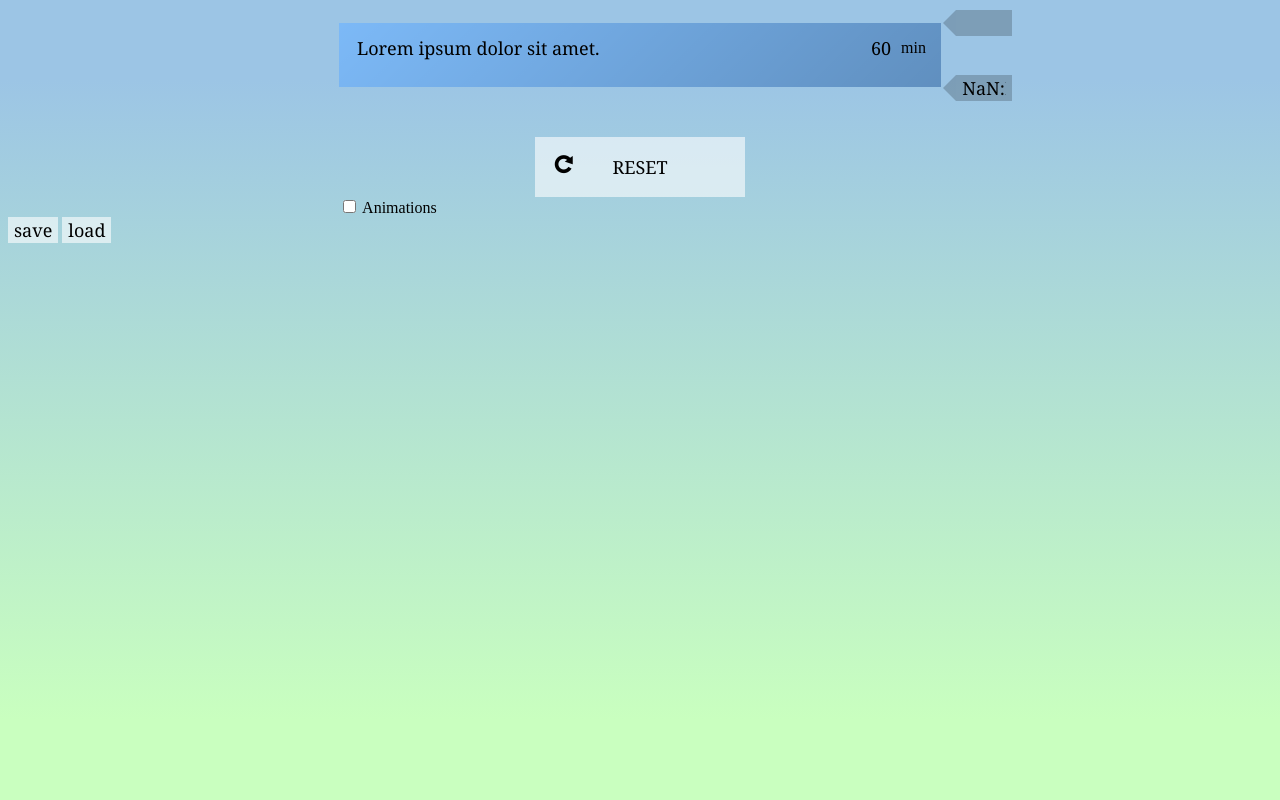
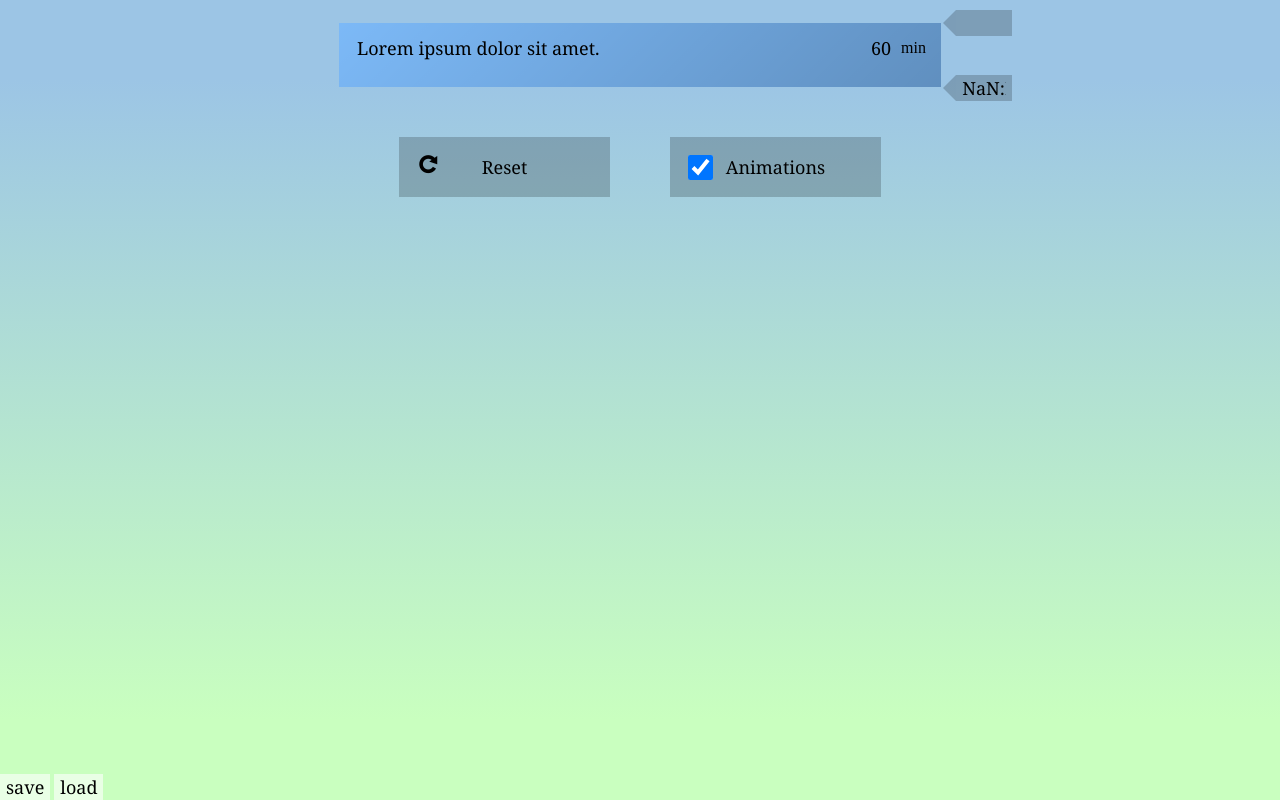
Before and after one commit to Hurtak/DayPlanner, a plain HTML site: page src/index.htm in a window 1280 px wide. Drawn offline with Linux system fonts and the light colour scheme; files whose address does not match are found by name.

Commit message:
animations check box properly styled. styles for iptions put into separate file options.css

```diff
--- /dev/null
+++ b/src/css/options.css
@@ -0,0 +1,67 @@
+.options {
+	margin-top: 50px;
+}
+
+	.options button {
+		position: relative;
+
+		float: left;
+		margin-left: 10%;
+
+		width: 35%;
+		height: 60px;
+	}
+
+	.options button i {
+		position: absolute;
+		left: 20px;
+	}
+
+	.options button, .options label {
+		background-color: rgba(0, 0, 0, .2);
+	}
+
+		.options button:hover, .options label:hover {
+			background-color: rgba(0, 0, 0, .4);
+		}
+
+
+.animations-checkbox {
+	position: relative;
+	float: right;
+
+	width: 35%;
+	height: 60px;
+
+	margin-right: 10%;
+}
+
+	.animations-checkbox input {
+		position: relative;
+		left: 14px;
+		top: 15px;
+
+		width: 25px;
+		height: 25px;
+
+		-moz-appearance: none;
+	}
+
+	.animations-checkbox label {
+		position: absolute;
+		top: 0;
+
+		width: 100%;
+		height: 100%;
+	}
+
+	.animations-checkbox span {
+		position: absolute;
+		top: 0;
+		left: 0;
+
+		width: 100%;
+		line-height: 60px;
+
+		text-align: center;
+	}
--- a/src/css/style.css
+++ b/src/css/style.css
@@ -40,41 +40,19 @@ input:invalid {
 	background-color: rgb(255, 120, 120)!important;
 }
 
-
 button {
 	border: 0;
 	border-radius: 0;
 	outline: 0;
+}
+	button:hover {
+		background-color: rgba(255, 255, 255, .3);
+	}
 
+button, label {
 	cursor: pointer;
-
 	background-color: rgba(255, 255, 255, .6);
 
 	font-family: "Cambria", "Times New Roman", serif;
 	font-size: 18px;
 }
-
-button:hover {
-	background-color: rgba(255, 255, 255, .3);
-
-}
-
-
-.save-load {
-	margin-top: 50px;
-}
-
-.save-load button {
-	position: relative;
-
-	display: block;
-	margin: 0 auto;
-
-	width: 35%;
-	height: 60px;
-}
-
-.save-load button i {
-	position: absolute;
-	left: 20px;
-}
--- a/src/index.htm
+++ b/src/index.htm
@@ -9,6 +9,7 @@
 <link rel="stylesheet" href="css/style.css">
 <link rel="stylesheet" href="css/items.css">
 <link rel="stylesheet" href="css/menu.css">
+<link rel="stylesheet" href="css/options.css">
 <link rel="stylesheet" href="css/animations.css" id="animations-style">
 <link rel="stylesheet" href="css/time.css">
 
@@ -26,21 +27,31 @@
 		<!-- <div id="current-time">13:37</div> -->
 	</div>
 
-	<div id="save-load" class="save-load">
+	<div id="options" class="options">
+
 		<button id="reset">
 			<i class="el-icon-repeat"></i>
-			RESET
+			Reset
 		</button>
 
+		<div class="animations-checkbox">
 			<label>
 				<input type="checkbox" id="animations-checkbox">
+				<span>
 					Animations
+				</span>
 			</label>
 		</div>
+
 	</div>
 
+</div>
+
+<!-- dev menu -->
+<div style="position: fixed; bottom: 0; left: 0">
 	<button id="save">save</button>
 	<button id="load">load</button>
+</div>
 
 <div id="hide" class="hidden">
 
--- a/src/js/dayplanner.js
+++ b/src/js/dayplanner.js
@@ -496,6 +496,7 @@ var DayPlanner = function() {
 			};
 
 			var animationsCheckbox = document.getElementById("animations-checkbox");
+			animationsCheckbox.checked = true;
 			animationsCheckbox.onclick = function() {
 				var animationsStyle = document.getElementById("animations-style");
 				if (this.checked) {
```
Lines whose indentation alone changed are shown as unchanged.
